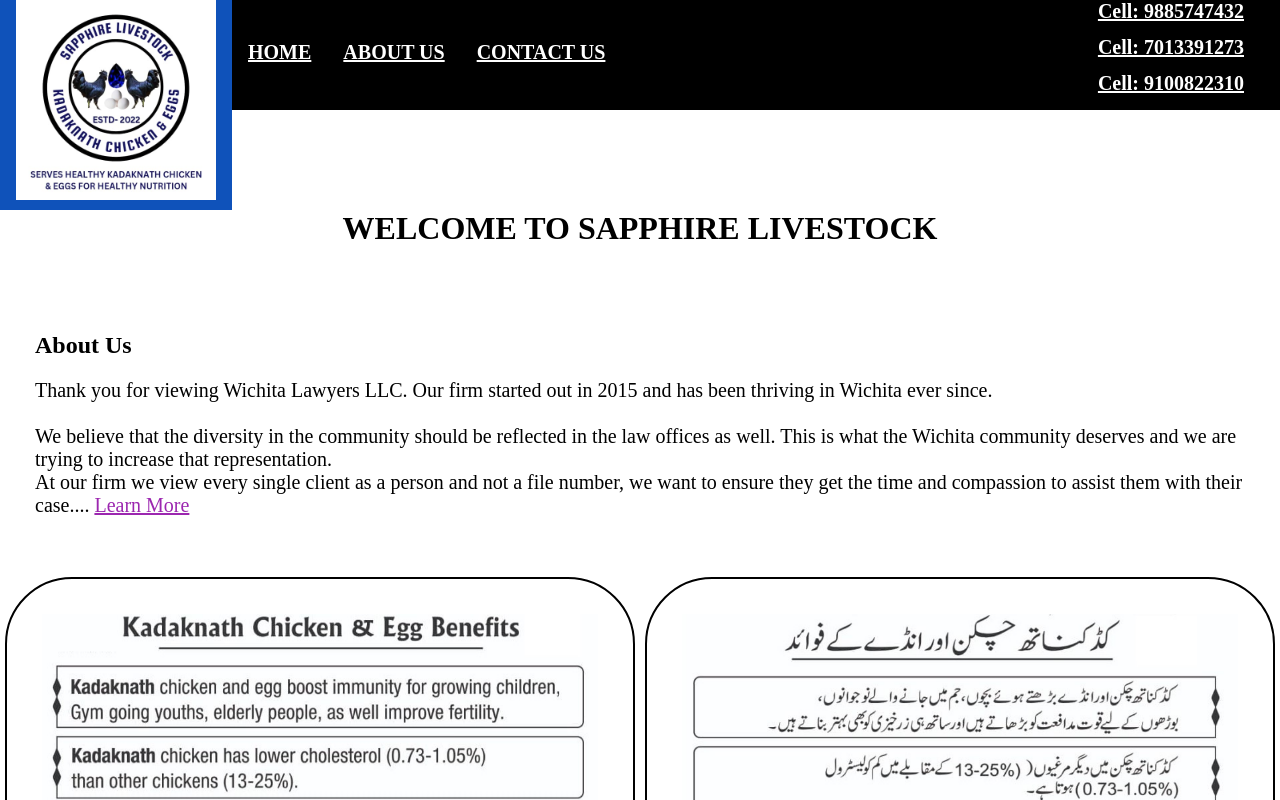
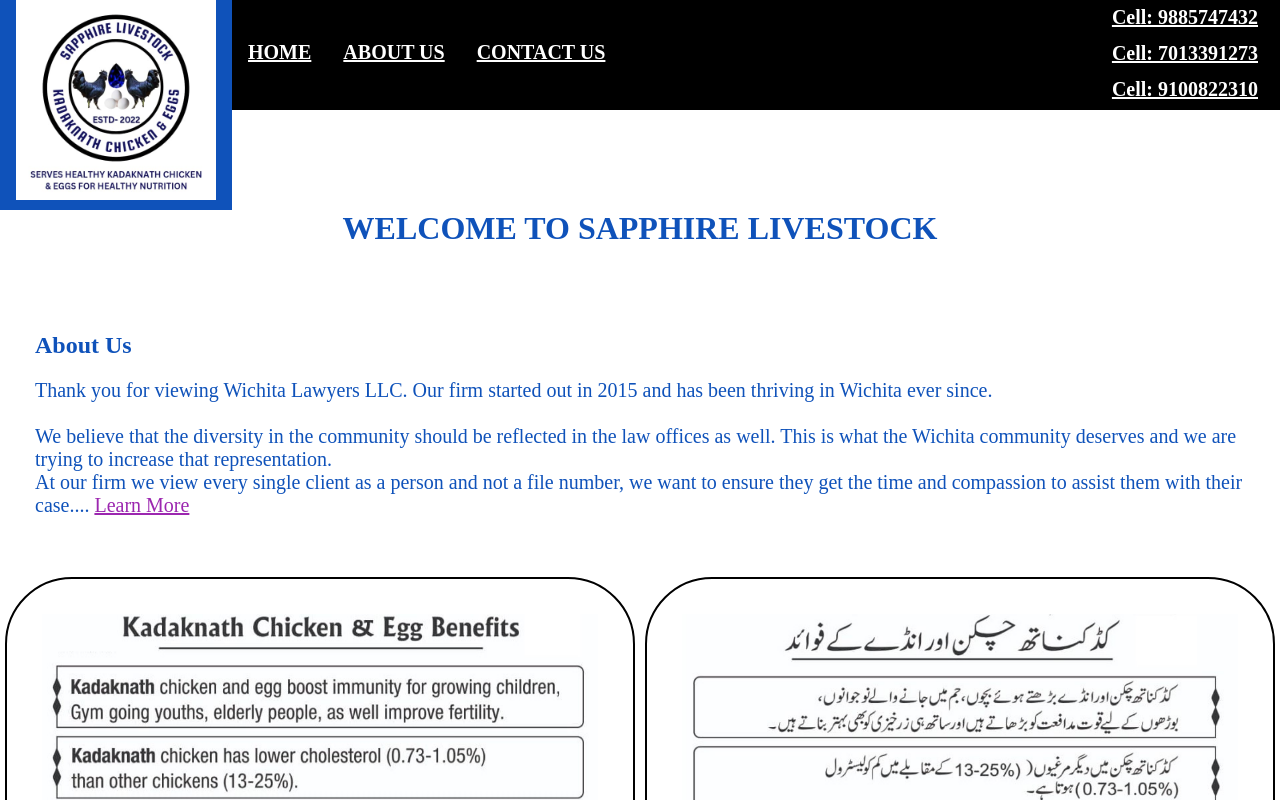
Before and after one commit to noumanweb/sappahirelivestock, a plain HTML site: page Index.html in a window 1280 px wide. Shown: the top 800 px of the page. Drawn offline with Linux system fonts and the light colour scheme.

Commit message:
Update Primary_Nav.css

```diff
--- a/css/Primary_Nav.css
+++ b/css/Primary_Nav.css
@@ -3,6 +3,7 @@
   padding: 0px;
   margin: 0px;
   /* padding: 20px 30px; */
+  color: #0F52BA;
 }
 
 ul{
@@ -133,8 +134,8 @@ text-align: center
 }
 .search{
 float: right;
-margin-right: 20px;
-marign-top: 6px;
+/*margin-right: 20px;*/
+padding: 6px;
 }
 .button {
   background-color: #FFD700;
```
